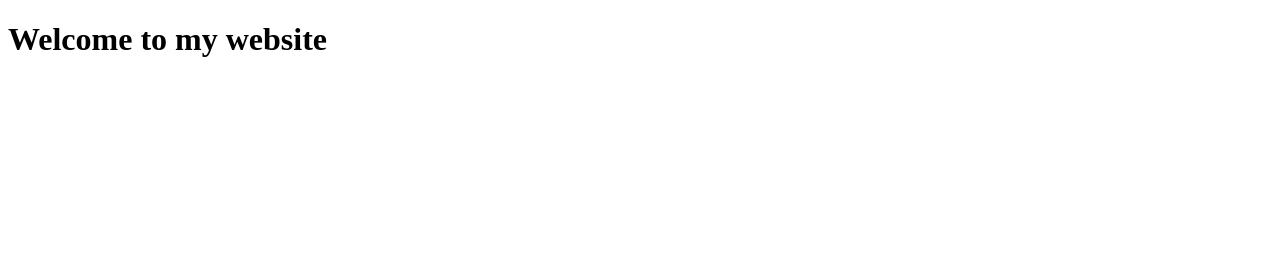
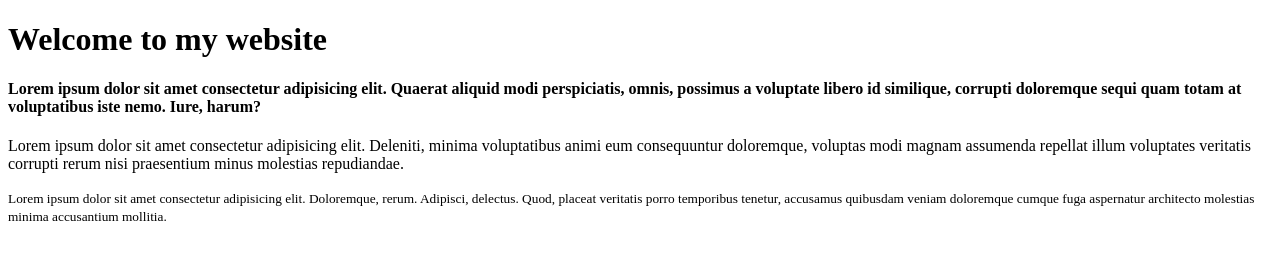
Before and after one commit to JanLascala/Test-git-project, a plain HTML site: page index.html in a window 1280 px wide. Drawn offline with Linux system fonts and the light colour scheme.

Commit message:
add text to index.html (3 lorem-s)

```diff
--- a/index.html
+++ b/index.html
@@ -11,6 +11,17 @@
 
     <h1>Welcome to my website</h1>
 
+    <h4>Lorem ipsum dolor sit amet consectetur adipisicing elit. Quaerat aliquid modi perspiciatis, omnis, possimus a
+        voluptate libero id similique, corrupti doloremque sequi quam totam at voluptatibus iste nemo. Iure, harum?</h4>
+
+    <p>Lorem ipsum dolor sit amet consectetur adipisicing elit. Deleniti, minima voluptatibus animi eum consequuntur
+        doloremque, voluptas modi magnam assumenda repellat illum voluptates veritatis corrupti rerum nisi praesentium
+        minus molestias repudiandae.</p>
+
+    <small>Lorem ipsum dolor sit amet consectetur adipisicing elit. Doloremque, rerum. Adipisci, delectus. Quod, placeat
+        veritatis porro temporibus tenetur, accusamus quibusdam veniam doloremque cumque fuga aspernatur architecto
+        molestias minima accusantium mollitia.</small>
+
 </body>
 
 </html>
```
